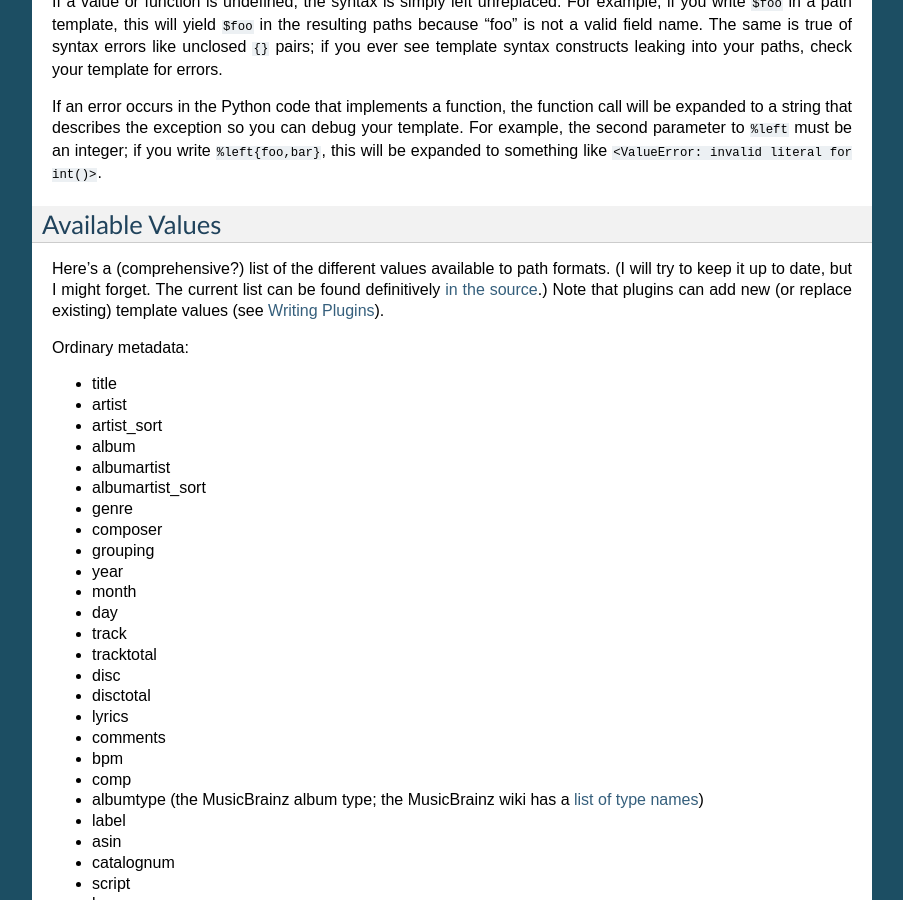
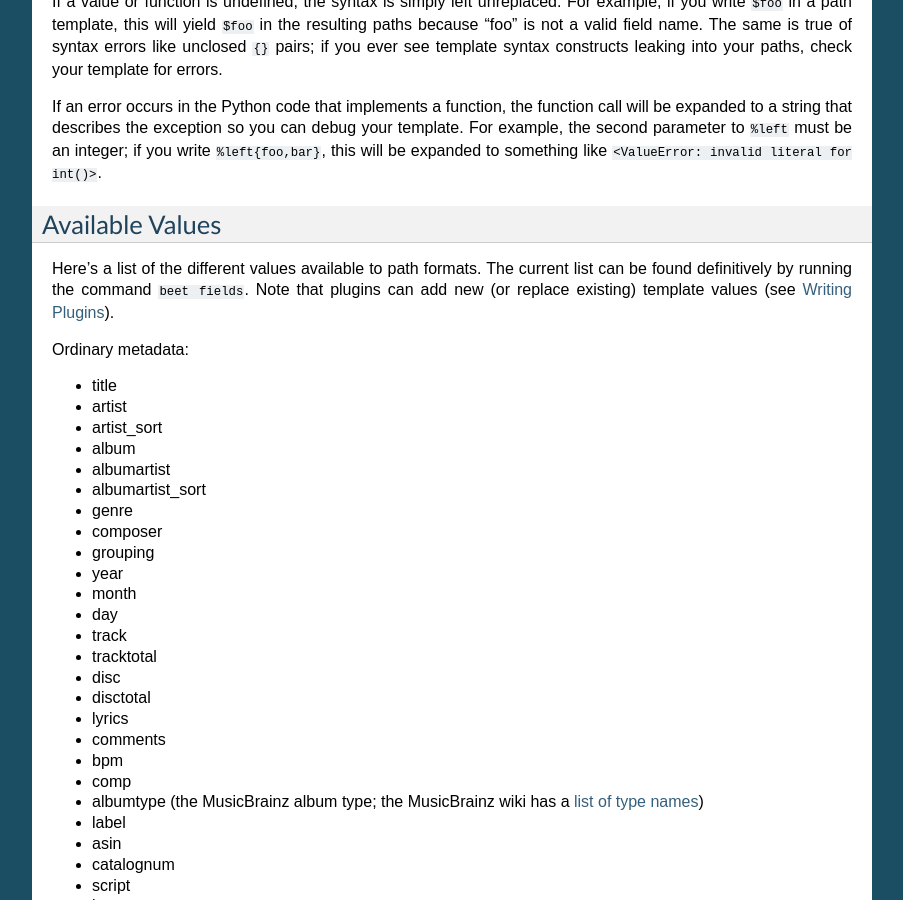
Before and after one commit to google-code-export/beets, a Sphinx documentation site: the page built from docs/reference/pathformat.rst, in a window 1280 px wide and 900 px high, scrolled down 1349 px. Shown: the whole window, without its empty margins (198-1101 px from the left). Built offline with Sphinx 7.4.7, drawn with Linux system fonts in a browser that asks for light colours.

Commit message:
docs for @djrtl's changes (#30)

```diff
--- a/docs/changelog.rst
+++ b/docs/changelog.rst
@@ -34,6 +34,10 @@ Changelog
 * New :doc:`/plugins/importfeeds`: Catalog imported files in ``m3u`` playlist
   files or as symlinks for easy importing to other systems. Thanks to Fabrice
   Laporte.
+* A new command ``beet fields`` displays the available metadata fields (thanks
+  to Matteo Mecucci).
+* The ``import`` command now has a ``--noimport`` or ``-I`` flag to disable
+  incremental imports (thanks to Matteo Mecucci).
 * When the autotagger fails to find a match, it now displays the number of
   tracks on the album (to help you guess what might be going wrong) and a link
   to the FAQ.
--- a/docs/reference/pathformat.rst
+++ b/docs/reference/pathformat.rst
@@ -104,13 +104,10 @@ like ``<ValueError: invalid literal for int()>``.
 Available Values
 ----------------
 
-Here's a (comprehensive?) list of the different values available to path
-formats. (I will try to keep it up to date, but I might forget. The current list
-can be found definitively `in the source`_.) Note that plugins can add new (or
-replace existing) template values (see :ref:`writing-plugins`).
-
-.. _in the source:
-    https://github.com/sampsyo/beets/blob/master/beets/library.py#L39
+Here's a list of the different values available to path formats. The current
+list can be found definitively by running the command ``beet fields``. Note that
+plugins can add new (or replace existing) template values (see
+:ref:`writing-plugins`).
 
 Ordinary metadata:
 
```
Also changed, not shown: other parts of docs/changelog.rst (+2 -0 lines), docs/reference/cli.rst (+10 -1 lines), 1 other file.
